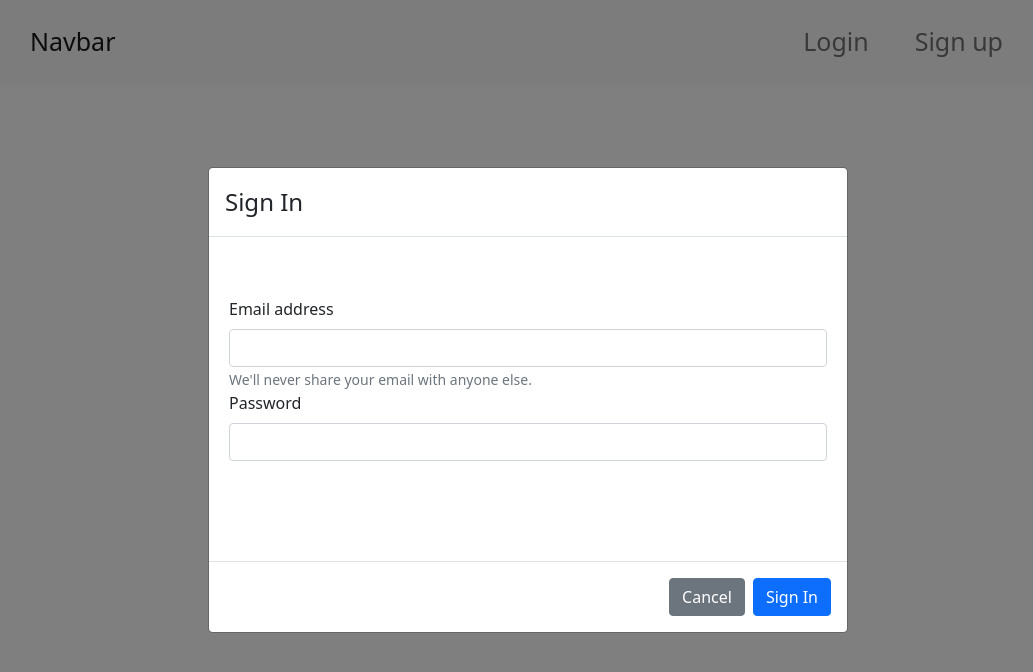
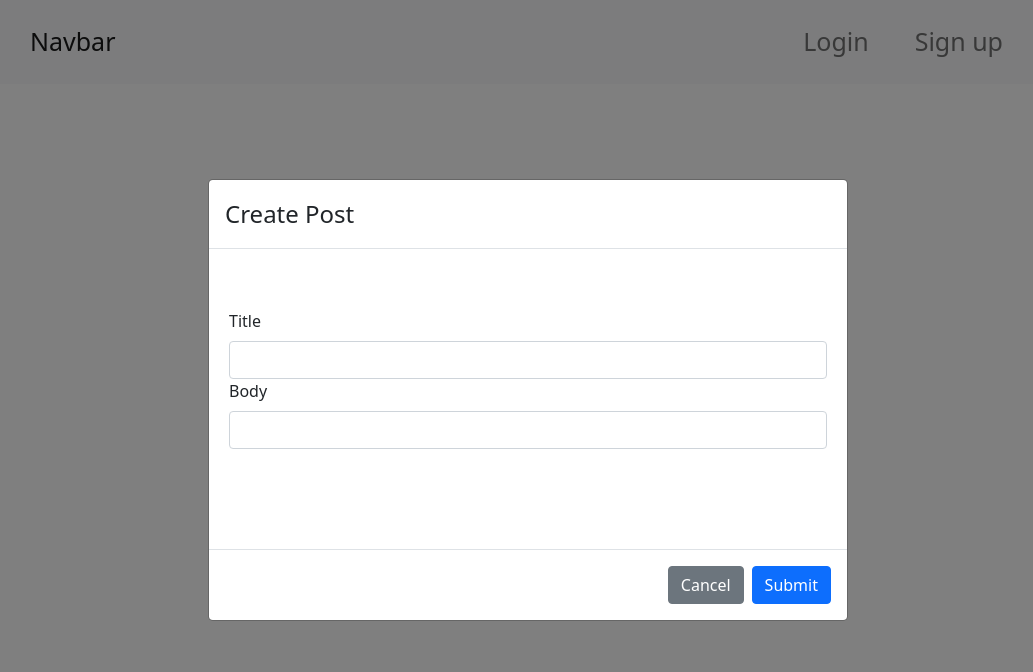
Before and after one commit to wrimicha/React_Auth_Modal, a React (Create React App) app: page /createguide in a window 1280 px wide. Shown: the top 672 px of the page, without its empty margins (112-1145 px from the left). Built offline with nearby package versions, Linux system fonts and the light colour scheme; no server answers.

Commit message:
added create guide modal

```diff
--- a/src/App.js
+++ b/src/App.js
@@ -2,6 +2,7 @@ import "./App.css";
 //import NavBar from "../components/Navbar";
 //import { Home } from "./views/Signup";
 //import { About } from "./views/Signin";
+import CreateGuide from "./views/Modals/CreateGuide";
 import SignupModal from "./views/Modals/Signup";
 import LoginModal from "./views/Modals/Login";
 import Account from "./views/Account";
@@ -39,7 +40,7 @@ function App() {
               <Redirect to="/account" />
             </Route>
             <Route exact path="/logout" />
-            <Route exact path="/createguide" component={LoginModal} />
+            <Route exact path="/createguide" component={CreateGuide} />
             <Route exact path="/login" component={LoginModal} />
             <Route exact path="/signup" component={SignupModal} />
           </Switch>
--- a/src/views/Modals/CreateGuide.js
+++ b/src/views/Modals/CreateGuide.js
@@ -1,44 +1,83 @@
-// import React, { useState, useEffect } from "react";
-// import { Modal, Button, Form } from "react-bootstrap";
-// import "./Modals.css";
+import React, { useState, useRef } from "react";
+import "./Modals.css";
+import { Modal, Button, Form, Alert } from "react-bootstrap";
+import db from "../../Firebase";
 
-// function LoginModal() {
-//   const [show, setShow] = useState(true);
-//   const [email, setEmail] = useState("Enter your email");
-//   const [password, setPassword] = useState();
+const CreateGuide = () => {
+  const titleRef = useRef();
+  const bodyRef = useRef();
+  const [error, setError] = useState("");
+  const [show, setShow] = useState(true);
+  const [loading, setLoading] = useState(false);
 
-//   const handleClose = () => setShow(false);
-//   const handleShow = () => setShow(true);
+  const handleClose = () => setShow(false);
+  const handleShow = () => setShow(true);
 
-//   const signin = () => {
-//     setShow(false);
-//     console.log(email, password);
-//     //signInWithEmailAndPassword
-//   };
+  const handleSubmit = async (e) => {
+    e.preventDefault(); //not needed unless using the form submit?
 
-//   return (
-//     // <div id="modal-create" class="modal">
-//     //   <div class="modal-content">
-//     //     <h4>Create Guide</h4>
-//     //     <br />
-//     //     <form id="create-form">
-//     //       <div class="input-field">
-//     //         <input type="text" id="title" required>
-//     //             <label for="title">Guide Title</label>
-//     //         </div>
-//     //         <div class="input-field">
-//     //           <textarea
-//     //             id="content"
-//     //             class="materialize-textarea"
-//     //             required
-//     //           ></textarea>
-//     //           <label for="content">Guide Content</label>
-//     //         </div>
-//     //         <button class="btn yellow darken-2 z-depth-0">Create</button>
-//     //       </form>
-//     //     </div>
-//     //   </div>
-//   );
-// }
+    //error validation
+    if (titleRef.current.value.trim() === "") {
+      return setError("Title cannot be blank");
+    }
+    if (bodyRef.current.value.trim() === "") {
+      return setError("Body cannot be blank");
+    }
 
-// export default LoginModal;
+    try {
+      setError("");
+      setLoading(true);
+      await db
+        .collection("accordion")
+        .add({ title: titleRef.current.value, body: bodyRef.current.value })
+        .then(() => setShow(false));
+    } catch {
+      setError("Failed to add post");
+    }
+    setLoading(false);
+  };
+
+  return (
+    <div>
+      <Modal
+        centered
+        size="xl"
+        dialogClassName="mainModal"
+        show={show}
+        onHide={handleClose}
+      >
+        <Modal.Header>
+          <Modal.Title>Create Post</Modal.Title>
+        </Modal.Header>
+        {error && <Alert variant="danger">{error}</Alert>}
+        <Form id="signup-form" className="formMain">
+          <Form.Group controlId="formBasicEmail">
+            <Form.Label>Title</Form.Label>
+            <Form.Control required type="text" ref={titleRef} />
+          </Form.Group>
+
+          <Form.Group controlId="formBasicPassword">
+            <Form.Label>Body</Form.Label>
+            <Form.Control required type="textarea" ref={bodyRef} />
+          </Form.Group>
+          {/* <Form.Group controlId="formBasicCheckbox">
+            <Form.Check type="checkbox" label="Check me out" />
+          </Form.Group> */}
+          {/* <Button variant="primary" type="submit">
+            Submit
+          </Button> */}
+        </Form>
+        <Modal.Footer>
+          <Button variant="secondary" onClick={handleClose}>
+            Cancel
+          </Button>
+          <Button variant="primary" onClick={handleSubmit}>
+            Submit
+          </Button>
+        </Modal.Footer>
+      </Modal>
+    </div>
+  );
+};
+
+export default CreateGuide;
--- a/src/views/Modals/Login.js
+++ b/src/views/Modals/Login.js
@@ -1,4 +1,4 @@
-import React, { useState, useEffect, useRef, useImperativeHandle } from "react";
+import React, { useState, useRef } from "react";
 import { Modal, Button, Form, Alert } from "react-bootstrap";
 import "./Modals.css";
 import { auth } from "../../Firebase";
```
